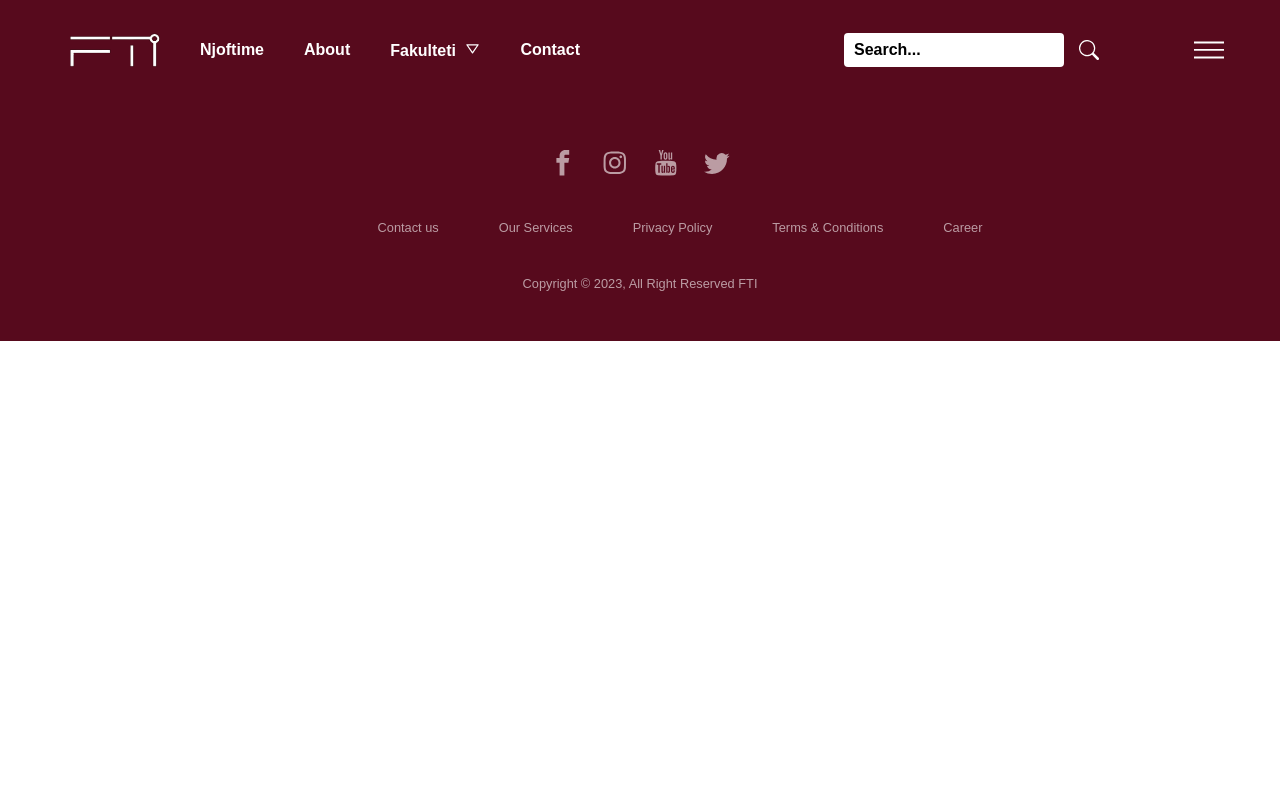
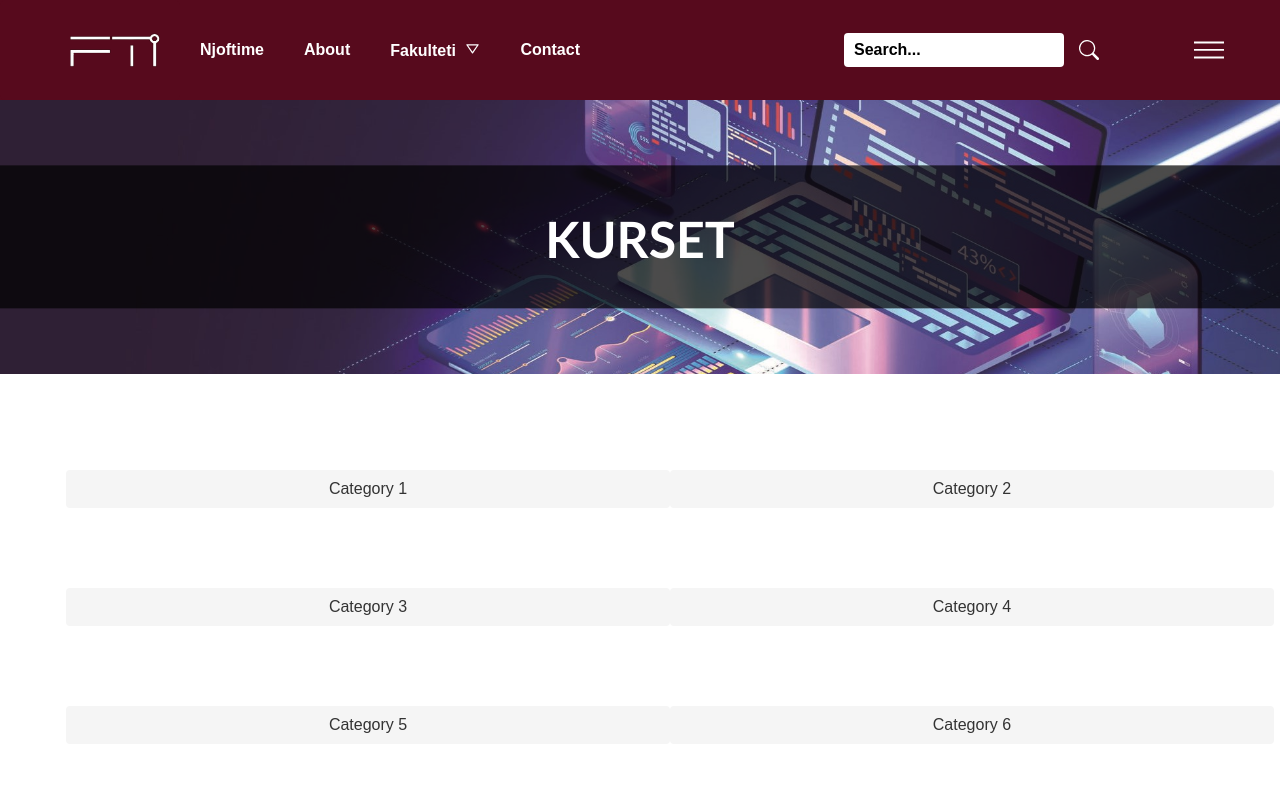
Before and after one commit to BesaSalimusaj12/Agile-Avengers, a React (Create React App) app: page /fakulteti/kurset in a window 1280 px wide. Shown: the top 800 px of the page. Built offline with nearby package versions, Linux system fonts and the light colour scheme.

Commit message:
Fixed the side nav at courses page.

```diff
--- a/src/App.js
+++ b/src/App.js
@@ -16,8 +16,7 @@ function App() {
           <Route path="/home" element={<Home />} />
           <Route path="/about" element={<About />} />
           <Route path="/contact" element={<Contact />} />
-          <Route path="/fakulteti/courses" element={<Courses />} />
-
+          <Route path="/fakulteti/kurset" element={<Courses />} />
         </Routes>
         <Footer/>
       </Router>
--- a/src/pages/Courses.js
+++ b/src/pages/Courses.js
@@ -7,8 +7,9 @@ import { Link } from 'react-router-dom';
 export default function Courses() {
   return (
     <div className="courses">
-      <div style={{ backgroundImage: `url(${CoursesBackground})` }}
+      <div
         className="coursesTop"
+        style={{ backgroundImage: `url(${CoursesBackground})` }}
       >
         <div className="text-overlay">
           <h1 className="text">KURSET</h1>
--- a/src/styles/About.css
+++ b/src/styles/About.css
@@ -35,47 +35,3 @@
     justify-content: center;
     transform: translateY(-40px);
   }
-
-
-
-
-
-
-
-  .courses {
-    width: 100%;
-    height: 90vh;
-    display: flex;
-    flex-direction: column;
-  }
-
-  .coursesTop {
-    width: 100%;
-    height: 45%;
-    background-position: center;
-    background-repeat: no-repeat;
-    background-size: cover;
-    font-family: "Gill Sans", "Gill Sans MT", Calibri, "Trebuchet MS", sans-serif;
-  }
-
-  .coursesBottom {
-    display: flex;
-    flex-direction: column;
-    height: 55%;
-    align-items: center;
-    margin-top: 50px;
-  }
-
-  .coursesBottom p {
-    width: 1200px;
-  }
-
-  .courses .coursesBottom h1 {
-    font-weight: 400;
-    font-size: 70px;
-    color: black;
-    height: 30px;
-    display: flex;
-    justify-content: center;
-    transform: translateY(-40px);
-  }
--- a/src/styles/Courses.css
+++ b/src/styles/Courses.css
@@ -12,8 +12,6 @@
     background-repeat: no-repeat;
     background-size: cover;
     font-family: "Gill Sans", "Gill Sans MT", Calibri, "Trebuchet MS", sans-serif;
-    position: relative;
-    display: inline-block;
   }
 
   .coursesBottom {
@@ -39,18 +37,27 @@
   }
 
   .text-overlay {
-    position: absolute;
+    position: relative;
     top: 50%;
     left: 50%;
     transform: translate(-50%, -50%);
     background-color: rgba(0, 0, 0, 0.7);
-    padding: 30px;
+    padding: 10px;
+
+    width: 100%;
+    height: 45%;
+    background-position: center;
+    background-repeat: no-repeat;
+    background-size: cover;
+    font-family: "Gill Sans", "Gill Sans MT", Calibri, "Trebuchet MS", sans-serif;
   }
 
   .text {
     color: #fff;
-    font-size: 32px;
+    font-size: 50px;
     text-align: center;
+    width: '100%';
+
   }
 
   .main-categories {
```
